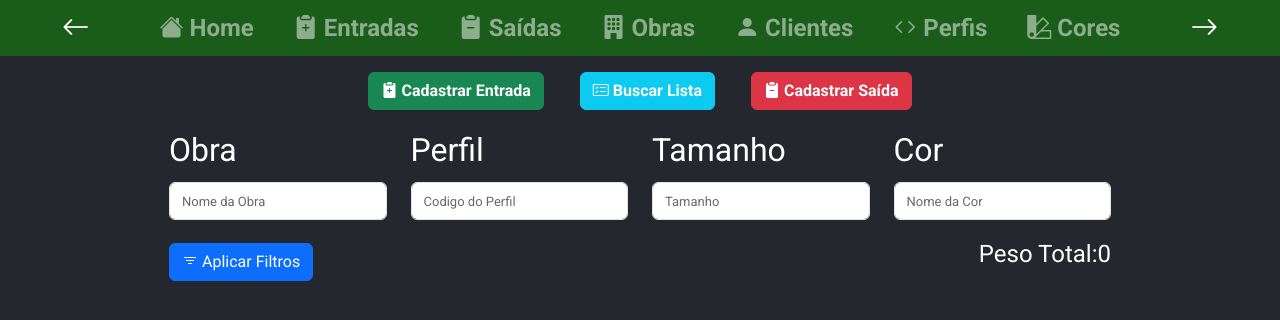
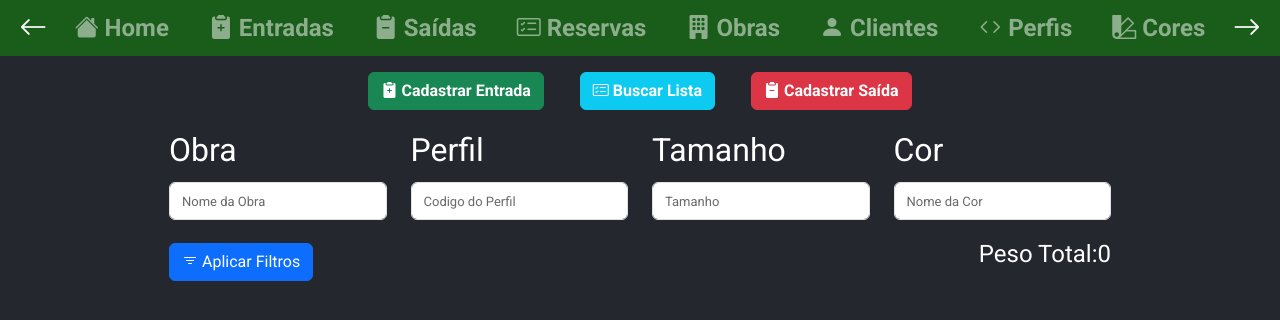
Before and after one commit to Esquadrilon/estoque, a PHP site: page /index.php in a window 1280 px wide. Shown: the top 320 px of the page. Run offline with PHP 8.4, Linux system fonts and the light colour scheme; some libraries are stand-ins or nearby versions.

Commit message:
Add reservas icon

```diff
--- a/includes/navbar.php
+++ b/includes/navbar.php
@@ -13,6 +13,9 @@
       </li>
       <li class="nav-item">
         <a class="nav-link text-white-50" href="\estoque\pages\Saidas\read.php"><i class="bi bi-clipboard2-minus-fill"></i> Saídas</a>
+      </li>
+      <li class="nav-item">
+        <a class="nav-link text-white-50" href="\estoque\pages\Saidas\read.php"><i class="bi bi-card-checklist"></i> Reservas</a>
       </li>
       <li class="nav-item">
         <a class="nav-link text-white-50" href="\estoque\pages\Obras\read.php"><i class="bi bi-building-fill"></i> Obras</a>
```
